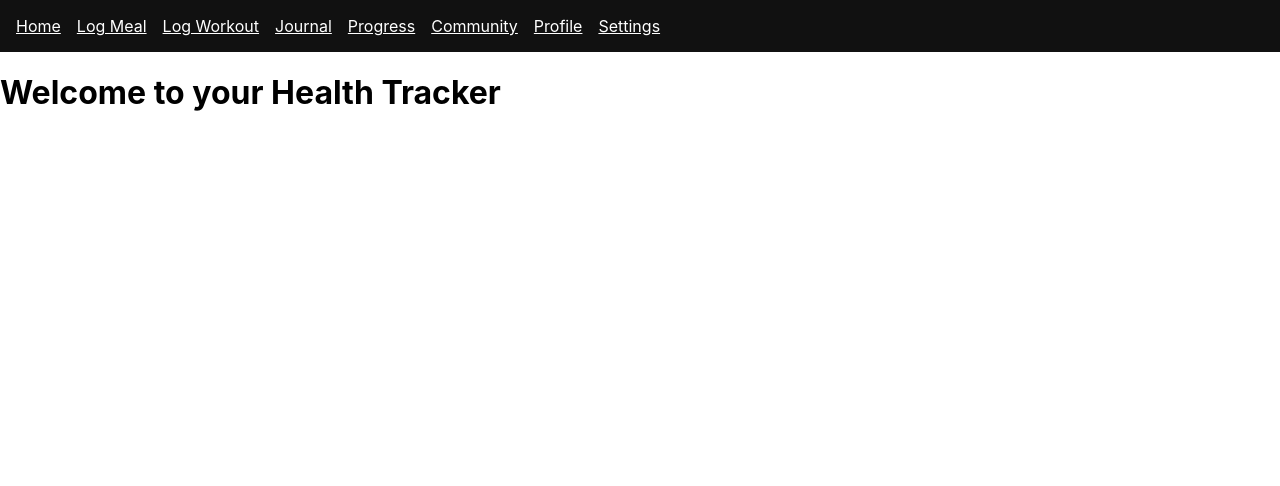
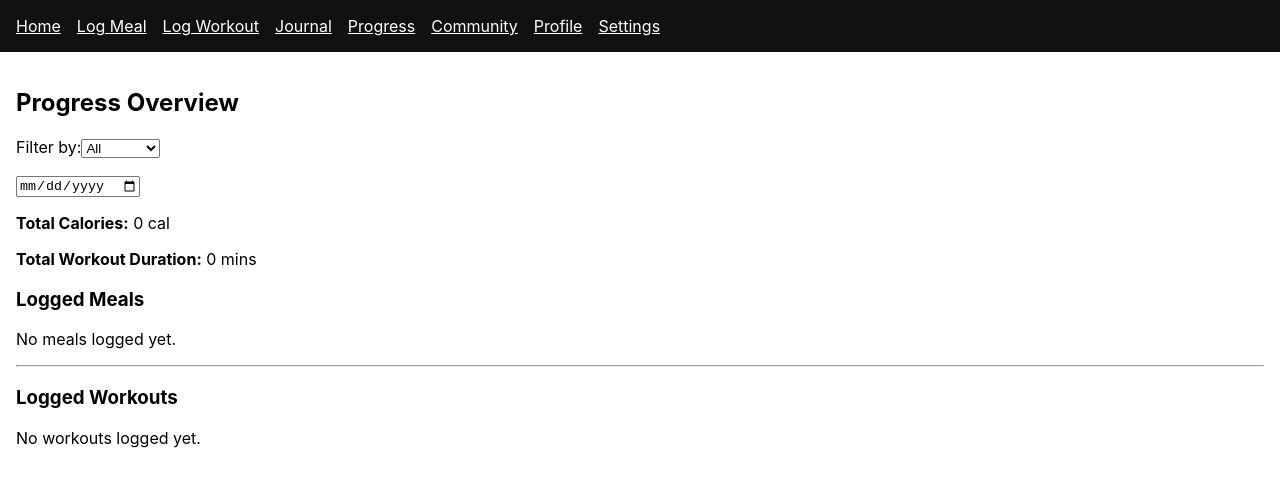
Before and after one commit to Warizzi/my-syncros-app, a React (Create React App) app: page /progress in a window 1280 px wide. Shown: the top 486 px of the page. Built offline with nearby package versions, Linux system fonts and the light colour scheme.

Commit message:
Progress page functionality

```diff
--- a/src/Context/AppContext.jsx
+++ b/src/Context/AppContext.jsx
@@ -25,8 +25,8 @@ export const AppProvider = ({ children }) => {
         }, 1000);
     }, []);
 
-    const addMeal = (meal) => setMeals((prev) => [...prev, meal]);
-    const addWorkout = (workout) => setWorkouts((prev) => [...prev, workout]);
+    const addMeal = (meal) => setMeals((prev) => [...prev, {...meal, date: new Date().toISOString().split('T')[0]}]);
+    const addWorkout = (workout) => setWorkouts((prev) => [...prev, {...workout, date: new Date().toISOString().split('T')[0]}]);
     const addJournalEntry = (entry) => setJournal((prev) => [...prev, entry]);
 
     return (
--- a/src/Pages/LogMeal.jsx
+++ b/src/Pages/LogMeal.jsx
@@ -1,4 +1,4 @@
-import React, { useState, useContext } from 'react';
+import React, { useState } from 'react';
 import { useAppContext } from '../Context/AppContext';
 
 function LogMeal() {
--- a/src/Pages/Progress.jsx
+++ b/src/Pages/Progress.jsx
@@ -1,11 +1,99 @@
-import React from 'react';
+import React, { useState } from 'react';
+import { useAppContext } from '../Context/AppContext';
 
-const Progress = () => {
+function Progress() {
+    const { meals, workouts } = useAppContext();
+    const [filterType, setFilterType] = useState('all');
+    const [filterDate, setFilterDate] = useState('');
+
+    // Apply filters
+    const filteredMeals = meals.filter(meal =>
+        (filterType === 'all' || filterType === 'meals') &&
+        (!filterDate || meal.date === filterDate)
+    );
+
+    const filteredWorkouts = workouts.filter(workout =>
+        (filterType === 'all' || filterType === 'workouts') &&
+        (!filterDate || workout.date === filterDate)
+    );
+
+    // Calculate totals
+    const totalCalories = filteredMeals.reduce((sum, meal) => sum + meal.calories, 0);
+    const totalDuration = filteredWorkouts.reduce((sum, workout) => sum + workout.duration, 0);
+
     return (
-        <div>
-            <h1>Welcome to your Health Tracker</h1>
+        <div style={{ padding: '1rem' }}>
+            <h2>Progress Overview</h2>
+
+            <div>
+                <label>Filter by:</label>
+                <select value={filterType} onChange={(e) => setFilterType(e.target.value)}>
+                    <option value="all">All</option>
+                    <option value="meals">Meals</option>
+                    <option value="workouts">Workouts</option>
+                </select>
+            </div>
+
+            <div style={{ marginTop: '1rem' }}>
+                <input
+                    type="date"
+                    value={filterDate}
+                    onChange={(e) => setFilterDate(e.target.value)}
+                />
+            </div>
+
+            {/* Totals Section */}
+            <div style={{ marginTop: '1rem' }}>
+                {(filterType === 'all' || filterType === 'meals') && (
+                    <p><strong>Total Calories:</strong> {totalCalories} cal</p>
+                )}
+                {(filterType === 'all' || filterType === 'workouts') && (
+                    <p><strong>Total Workout Duration:</strong> {totalDuration} mins</p>
+                )}
+            </div>
+
+            {/*Meals Section*/}
+            {(filterType === 'all' || filterType === 'meals') && (
+                <section>
+                    <h3>Logged Meals</h3>
+                    {meals.length > 0 ? (
+                        <ul>
+                            {meals.map((meal, index) => (
+                                <li key={index}>
+                                    <strong>{meal.mealName}</strong> - {meal.calories} cal
+                                </li>
+                            ))}
+                        </ul>
+                    ) : (
+                        <p>No meals logged yet.</p>
+                    )}
+                </section>
+            )}
+
+
+            <hr />
+
+            {/*Workouts Section */}
+            {(filterType === 'all' || filterType === 'workouts') && (
+                <section>
+                    <h3>Logged Workouts</h3>
+                    {workouts.length > 0 ? (
+                        <ul>
+                            {workouts.map((workout, index) => (
+                                <li key={index}>
+                                    <strong>{workout.type}</strong> — {workout.duration} mins {workout.notes && `(${workout.notes})`}
+                                </li>
+                            ))}
+                        </ul>
+                    ) : (
+                        <p>No workouts logged yet.</p>
+                    )}
+                </section>
+            )}
+
+
         </div>
     );
-};
+}
 
 export default Progress;
```
